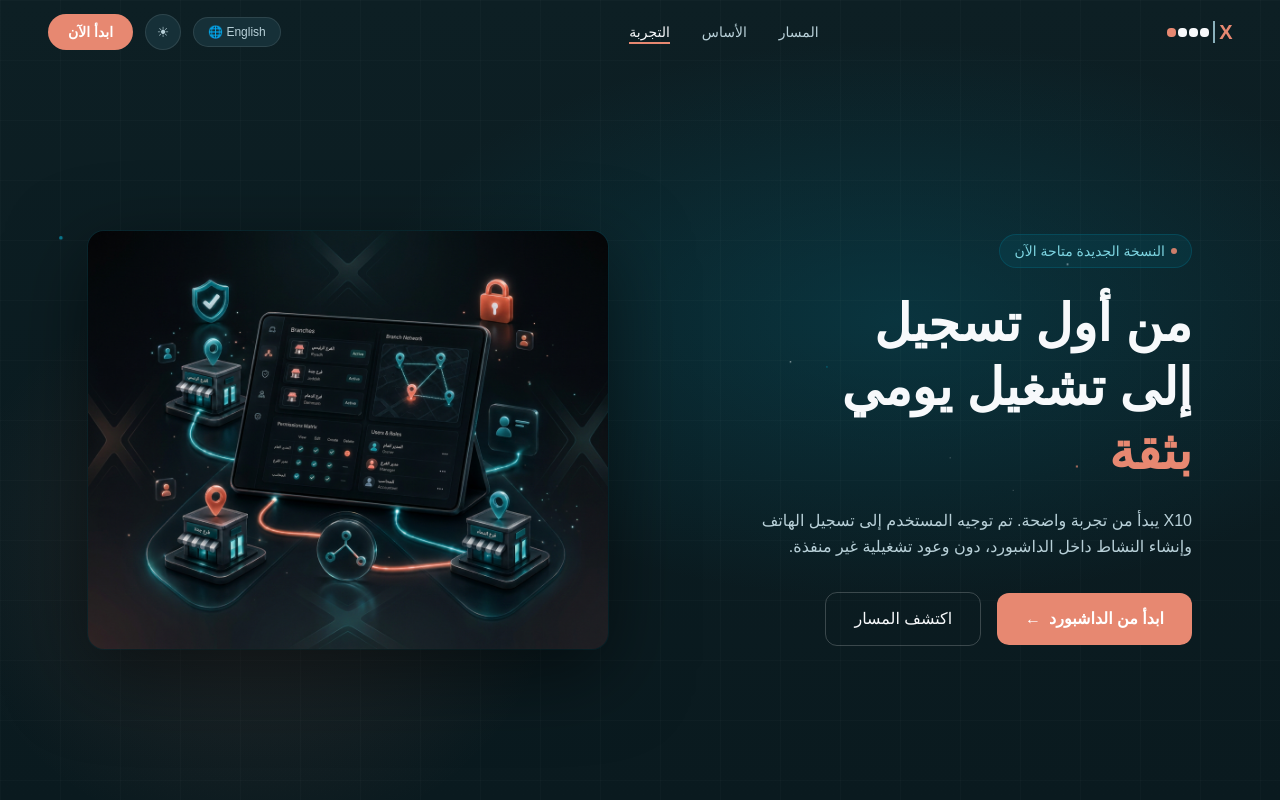
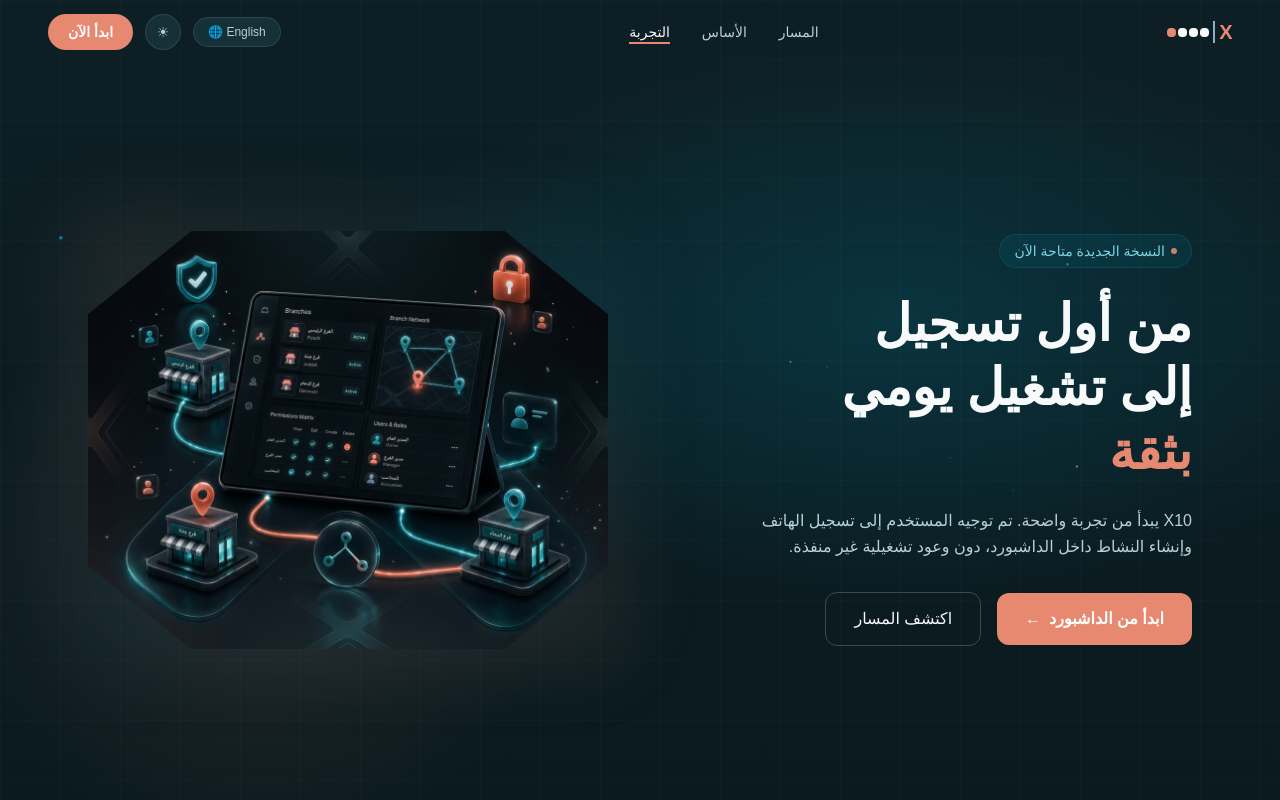
Before and after one commit to mohamedmadyan56/x10-site, a Next.js app: page / in a window 1280 px wide. Shown: the top 800 px of the page. Built offline with nearby package versions, Linux system fonts and the light colour scheme.

Commit message:
add X-shape clip-path, floating animation, and glow effect to hero image

```diff
--- a/components/HeroSection.tsx
+++ b/components/HeroSection.tsx
@@ -72,6 +72,10 @@ export default function HeroSection() {
           from { opacity: 0; }
           to { opacity: 1; }
         }
+        @keyframes pulseGlow {
+          0%, 100% { opacity: 0.6; transform: scale(1); }
+          50% { opacity: 1; transform: scale(1.05); }
+        }
         @keyframes growUp {
           from { transform: scaleY(0); transform-origin: bottom; }
           to { transform: scaleY(1); transform-origin: bottom; }
@@ -135,14 +139,29 @@ export default function HeroSection() {
             transition={{ duration: 0.8, delay: 0.4, ease: [0.22, 1, 0.36, 1] }}
             className="relative hidden lg:block"
           >
-            <div className="w-full">
-              <img
-                src="/hero-image.png"
-                alt="hero"
-                className="w-full h-auto object-contain rounded-2xl shadow-2xl"
-                style={{ boxShadow: '0 24px 80px rgba(0,0,0,0.5), 0 0 0 1px rgba(5,96,116,0.2)' }}
-              />
-            </div>
+            <motion.div
+              className="w-full max-w-xl mx-auto"
+              initial={{ opacity: 0, scale: 0.8, rotate: -5 }}
+              animate={{ opacity: 1, scale: 1, rotate: 0 }}
+              transition={{ duration: 1, delay: 0.3, ease: [0.22, 1, 0.36, 1] }}
+            >
+              <div className="relative">
+                <div
+                  className="absolute -inset-4 bg-gradient-to-br from-coral/20 via-petrol/20 to-coral/20 rounded-3xl blur-2xl"
+                  style={{ animation: 'pulseGlow 3s ease-in-out infinite' }}
+                />
+                <div className="relative overflow-hidden rounded-3xl" style={{ clipPath: 'polygon(20% 0%, 80% 0%, 100% 20%, 100% 80%, 80% 100%, 20% 100%, 0% 80%, 0% 20%)' }}>
+                  <motion.img
+                    src="/hero-image.png"
+                    alt="hero"
+                    className="w-full h-auto object-cover scale-110"
+                    style={{ boxShadow: '0 24px 80px rgba(0,0,0,0.5)' }}
+                    animate={{ y: [0, -8, 0] }}
+                    transition={{ duration: 4, repeat: Infinity, ease: 'easeInOut' }}
+                  />
+                </div>
+              </div>
+            </motion.div>
           </motion.div>
         </div>
       </div>
```
